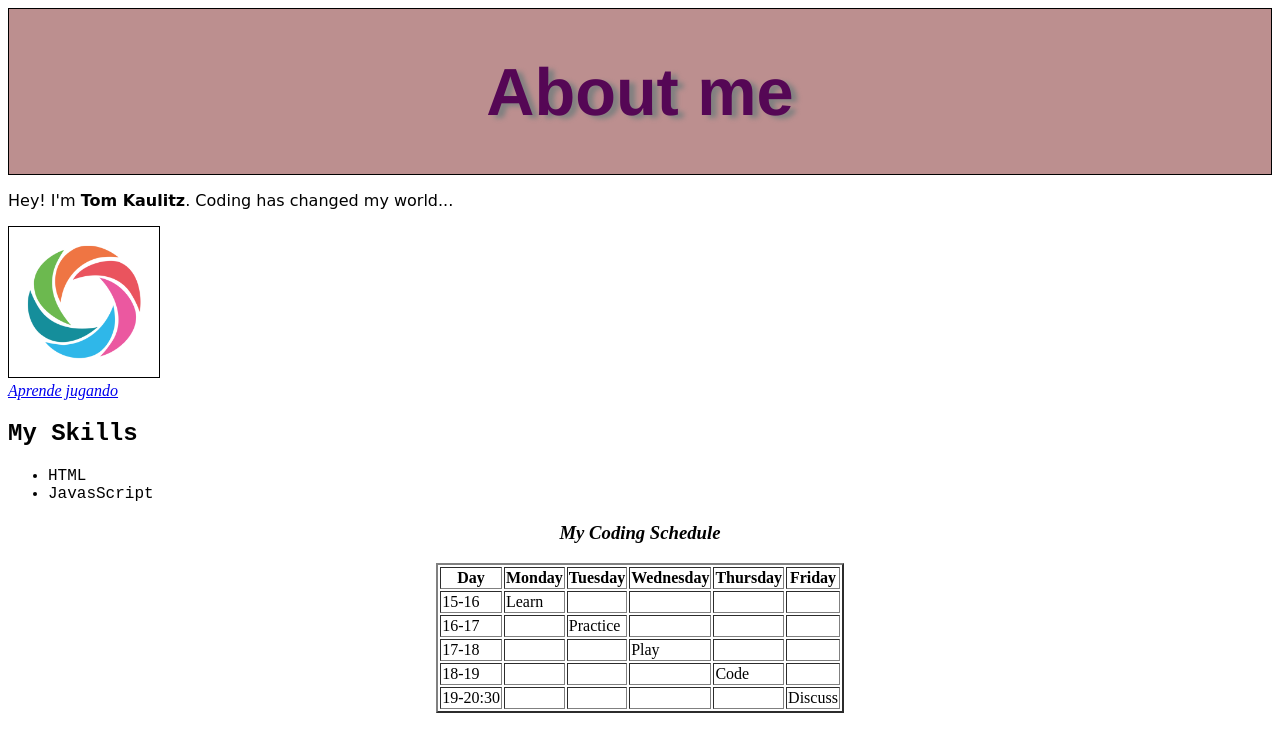
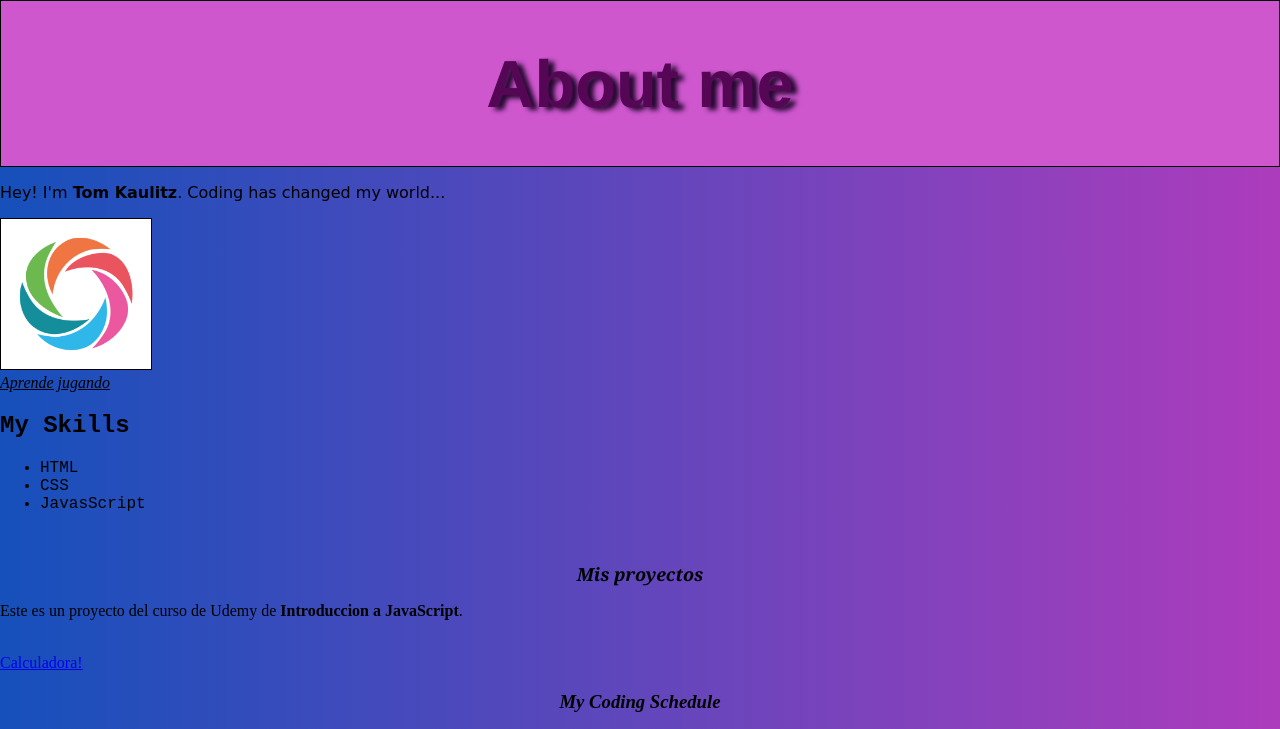
Before and after one commit to mariana-elizabeth-cruz/Blog-SoloLearn, a plain HTML site: page index.html in a window 1280 px wide. Shown: the top 729 px of the page. Drawn offline with Linux system fonts and the light colour scheme.

Commit message:
cambios en el blog

```diff
--- a/index.css
+++ b/index.css
@@ -2,16 +2,23 @@
 #intro {
     color: black;
 }
+
+body {
+    padding: 0;
+    margin: 0;
+    background: linear-gradient(to right, #1650bb, #9f1bb1da);
+}
 div {
     display: block;
     border:1px solid#000;
-    background-color: rosybrown;
+    background-color: rgb(206, 87, 206);
 }
+
 h1.center {
     text-align: center;
     color: rgb(85, 7, 85);
     font-size: 50pt;
-    text-shadow: 6px 3px 5px grey;
+    text-shadow: 6px 3px 5px rgb(35, 7, 46);
     font-family: Helvetica, Arial, sans-serif;
 }
 p.cursive {
@@ -19,10 +26,19 @@ p.cursive {
 }
 a.italic {
     font-style: italic;
+    color: black;
 }
+/*estilo de letras de y skills*/
 h2.monospace {
     font-family: "Courier New", Courier, monospace;
 }
+
+h2.letras {
+    font-family: Cambria, Cochin, Georgia, Times, 'Times New Roman', serif;
+    font-size: large;
+    text-align: center;
+}
+
 ul.monospace {
     font-family: "Courier New", Courier, monospace;
 }
--- a/index.html
+++ b/index.html
@@ -21,8 +21,18 @@
         <h2 class="monospace"><span>My Skills</span></h2>
         <ul class="monospace">
             <li>HTML</li>
+            <li>CSS</li>
             <li>JavasScript</li>
         </ul>
+        <br>
+        <!--Calculadora-->
+        <h2 class="letras"><em>Mis proyectos</em></h2>
+        <p>Este es un proyecto del curso de Udemy de <strong>Introduccion a JavaScript</strong>. </p>
+        <br>
+        <a class="calcu" href="file:///C:/PROYECTOS%20EN%20VS/introProgJS/index.html">Calculadora!</a>
+
+
+
         <h3 class="tabla1" class="italic"><span>My Coding Schedule</span></h3>
         <!--Tablas-->
         <table border="2" align="center">
@@ -75,6 +85,7 @@
                 <td class="selected">Discuss</td>
             </tr>
         </table>
+
         <!--Formulario-->
         <h4><span border="1">Contact Me</span></h4>
         <form>
@@ -96,6 +107,8 @@
                         <p>Message</p>
                         <textarea name="message"> </textarea>
                         <imput type="submit" value="SEND" class="submit" />
+                        <br>
+                        <button>ENVIAR</button>
                     </td>
                 </tr>
             </table>
```
